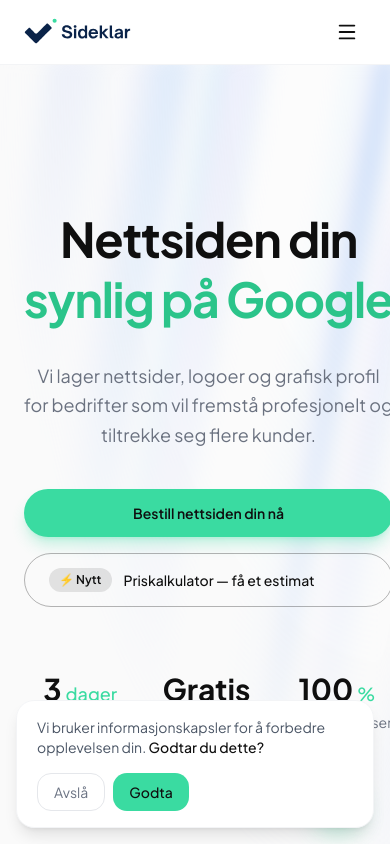
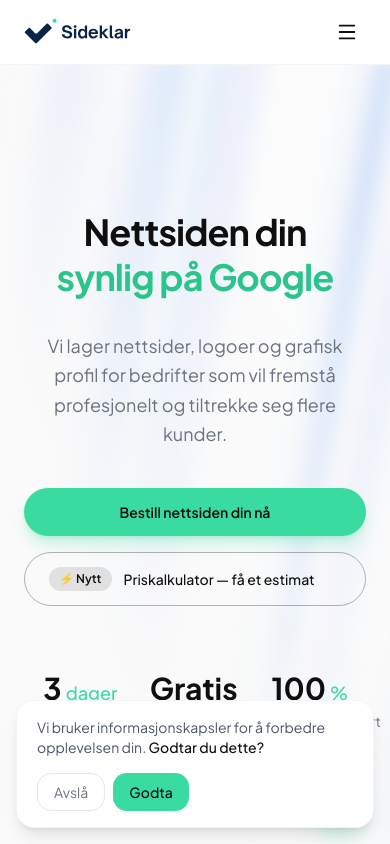
Before and after one commit to theactualgin/sideklar-website, a Next.js app: page / in a window 390 px wide. Shown: the top 844 px of the page. Built offline with nearby package versions, Linux system fonts and the light colour scheme.

Commit message:
fix: hero text size and stats layout on mobile

```diff
--- a/components/sections/hero.tsx
+++ b/components/sections/hero.tsx
@@ -30,7 +30,7 @@
             Priskalkulator — få et estimat
           </a>
         </div>
-        <div className="mt-16 grid grid-cols-3 gap-4 max-w-sm mx-auto sm:flex sm:flex-wrap sm:justify-center sm:gap-12 sm:max-w-none">
+        <div className="mt-16 grid grid-cols-3 gap-6 w-full max-w-xs mx-auto sm:flex sm:flex-wrap sm:justify-center sm:gap-12 sm:max-w-none">
           {[
             { num: "3", unit: "dager", label: "Leveringstid" },
             { num: "Gratis", unit: "", label: "Uforpliktende samtale" },
--- a/components/ui/rotate-words.tsx
+++ b/components/ui/rotate-words.tsx
@@ -14,7 +14,7 @@
   }, []); // eslint-disable-line react-hooks/exhaustive-deps
 
   return (
-    <div className="flex flex-wrap items-center justify-center gap-x-4 text-5xl sm:text-7xl md:text-8xl font-bold tracking-tight leading-tight">
+    <div className="flex flex-wrap items-center justify-center gap-x-4 text-4xl sm:text-7xl md:text-8xl font-bold tracking-tight leading-tight">
       <span className="text-[#0F0F0F] dark:text-white">{text}</span>
       <AnimatePresence mode="wait">
         <motion.span key={words[index]} className="text-[#2BC48A] inline-flex">
```
